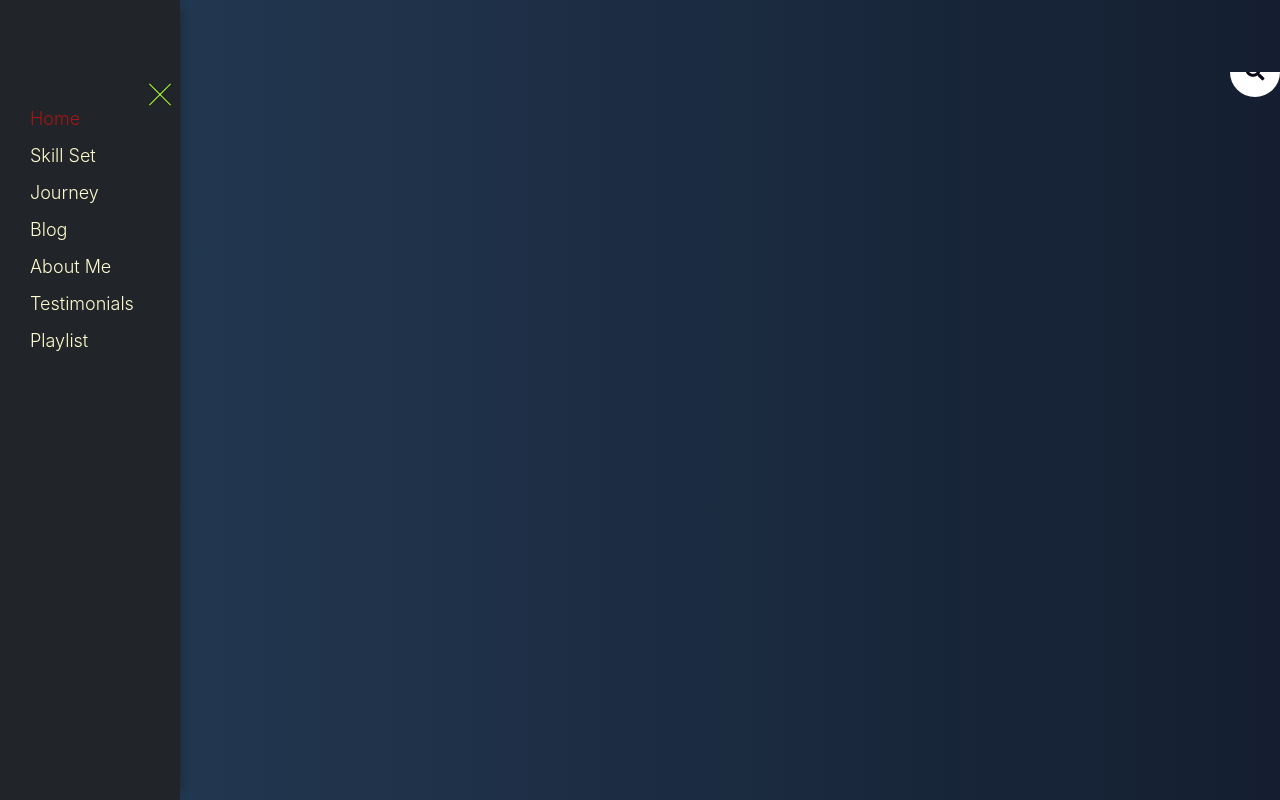
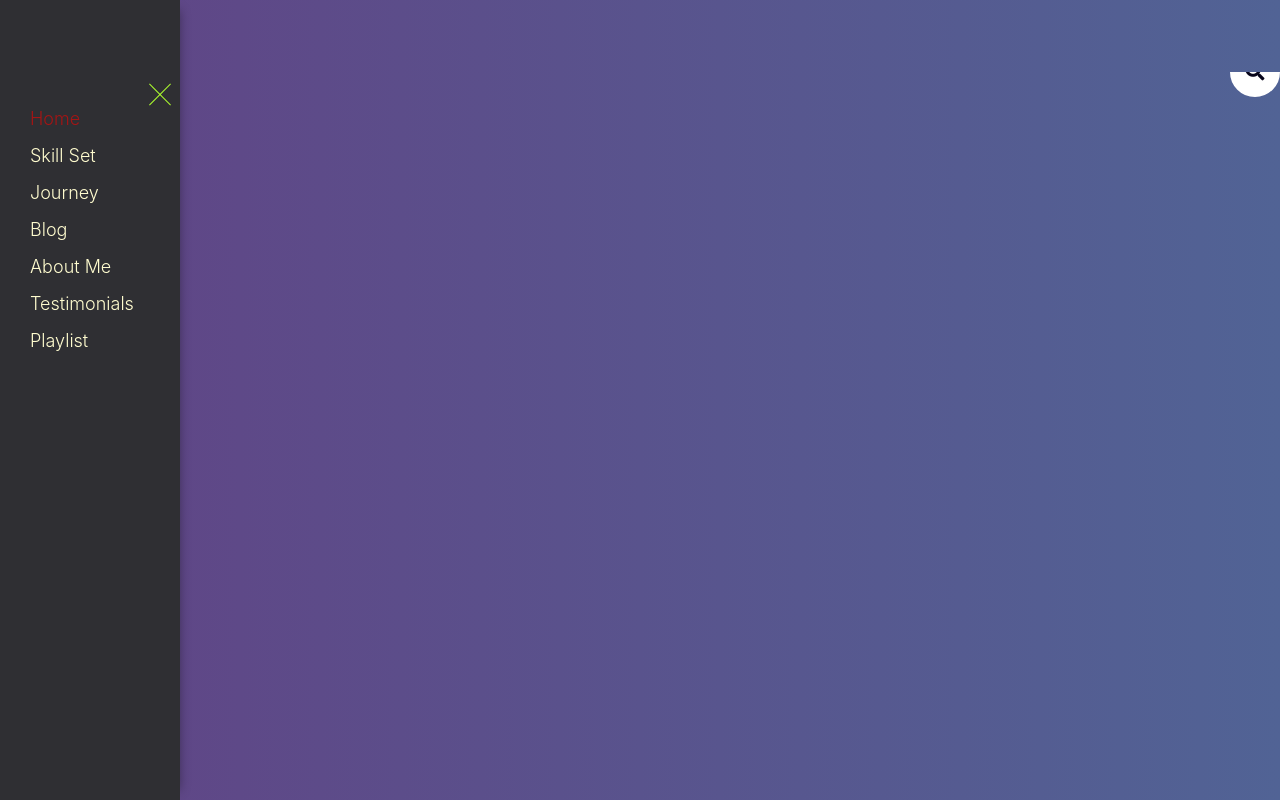
Before and after one commit to ss756/trydjango, a Django app: page / in a window 1280 px wide. Run offline with Django 3.2, Linux system fonts and the light colour scheme; some libraries are stand-ins or nearby versions.

Commit message:
home page side bar update

```diff
--- a/src/blog/static/css/form.css
+++ b/src/blog/static/css/form.css
@@ -1,10 +1,12 @@
 body {
 
-background: #141E30;  /* fallback for old browsers */
-background: -webkit-linear-gradient(to right, #243B55, #141E30);  /* Chrome 10-25, Safari 5.1-6 */
-background: linear-gradient(to right, #243B55, #141E30); /* W3C, IE 10+/ Edge, Firefox 16+, Chrome 26+, Opera 12+, Safari 7+ */
+background: -webkit-linear-gradient(to right, #614385, #516395);  /* Chrome 10-25, Safari 5.1-6 */
+background: linear-gradient(to right, #614385, #516395); /* W3C, IE 10+/ Edge, Firefox 16+, Chrome 26+, Opera 12+, Safari 7+ */
 padding-top: 72;
 }
+
+
+
 
 form{
     position: relative;
--- a/src/blog/static/css/sidebar.css
+++ b/src/blog/static/css/sidebar.css
@@ -120,7 +120,7 @@ li.sidebar-item a.active{
         }
         .side-nav {
             height: 100vh !important;
-            background: #212529;
+            background: #2f2f33;
             padding: 55px 30px;
             width: 0;
             top: 0;
```
Also changed, not shown: src/blog/db.sqlite3.
